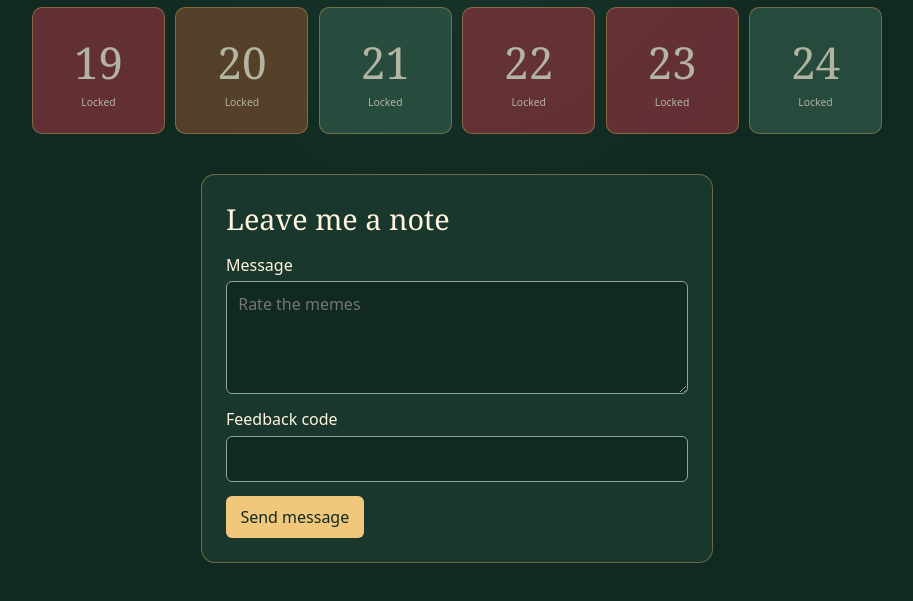
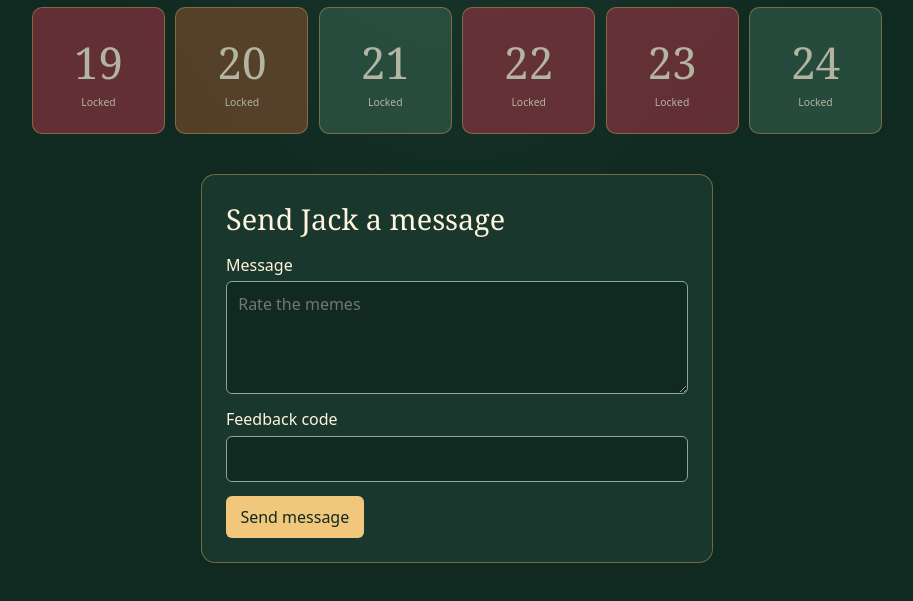
Before and after one commit to Sqwiglyy/advent, a plain HTML site: page index.html in a window 1280 px wide. Shown: the part 796-1397 px from the top of the page, without its empty margins (183-1096 px from the left). Drawn offline with Linux system fonts and the light colour scheme; no server answers.

Commit message:
Update index.html

```diff
--- a/index.html
+++ b/index.html
@@ -17,7 +17,7 @@
 <p id="status" role="status"></p>
 <div id="doors" aria-label="Advent calendar doors"></div>
 <section aria-labelledby="feedback-title">
-<h2 id="feedback-title">Leave me a note</h2>
+<h2 id="feedback-title">Send Jack a message</h2>
 <form id="feedback">
 <label>Message<textarea name="message" required maxlength="1000" rows="4" placeholder="Rate the memes"></textarea></label>
 <label>Feedback code<input name="code" type="password" required maxlength="128" autocomplete="off"></label>
```
